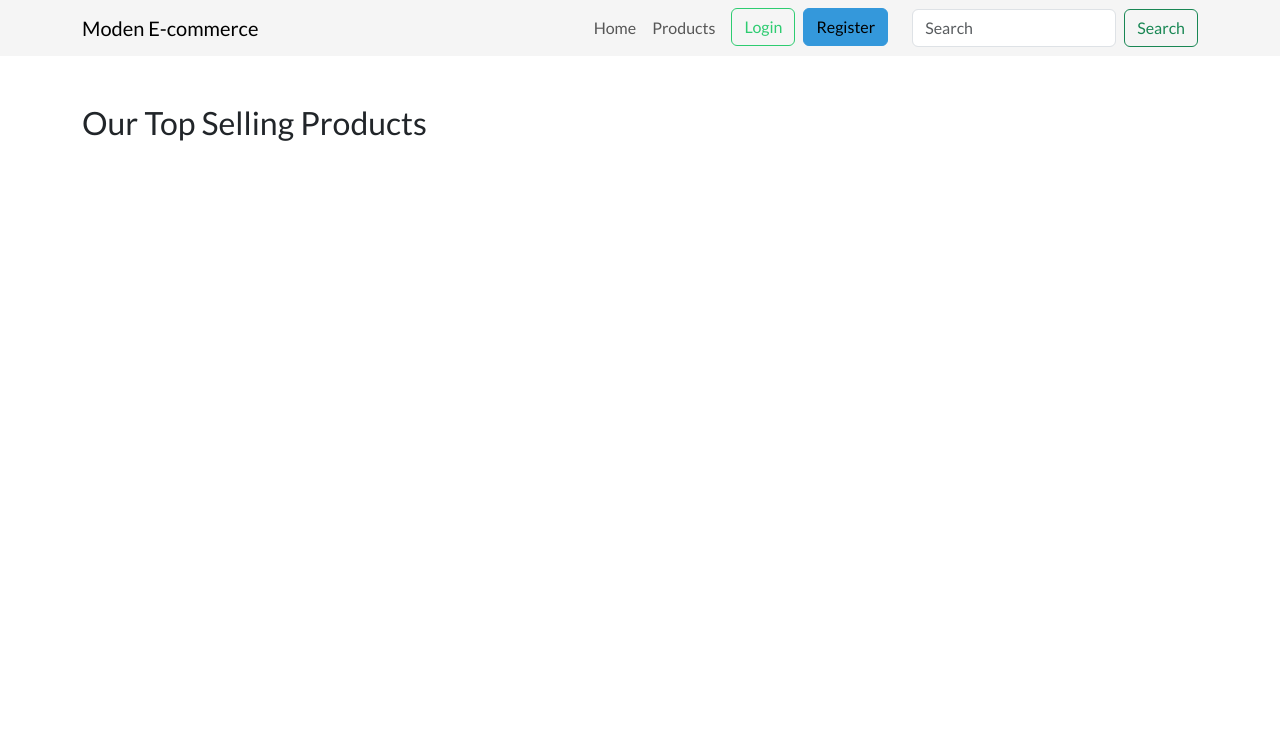
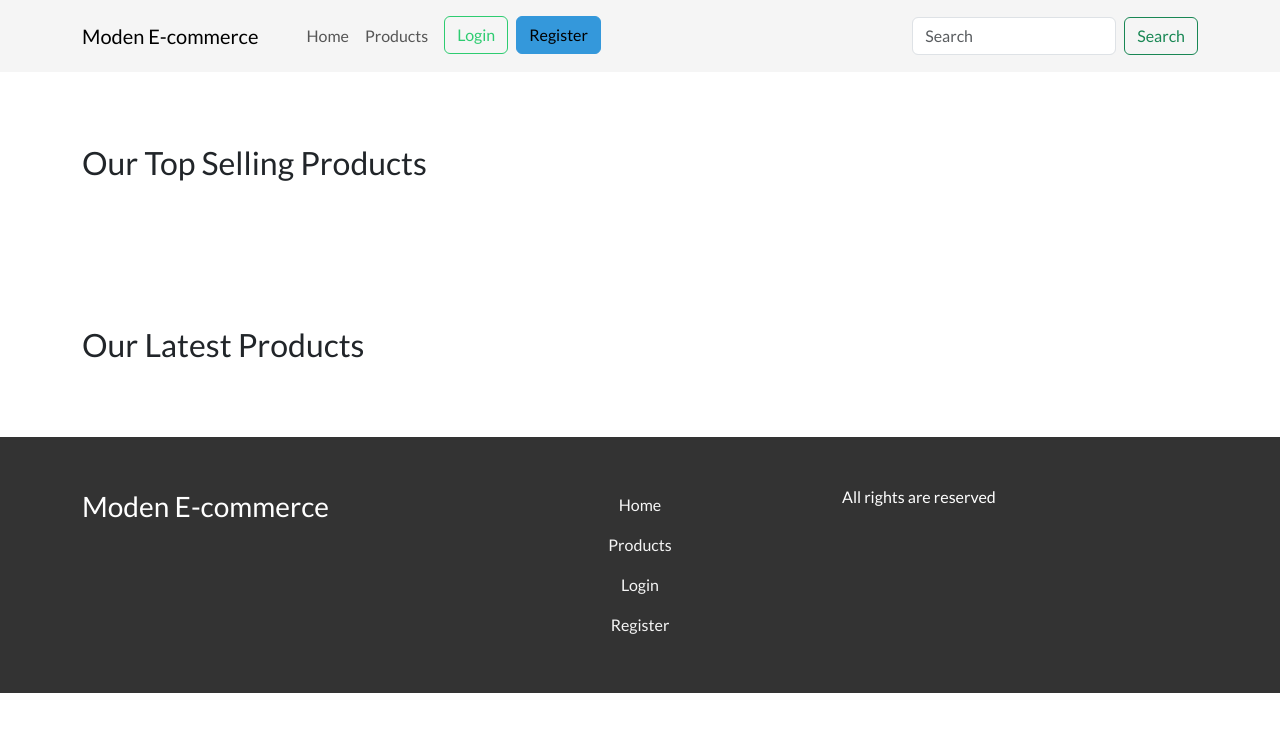
Before and after one commit to mostafaei2002/django-ecommerce, a Django app: template backend/templates/shop/index.html in a window 1280 px wide. Shown: the top 732 px of the page. Run offline with Django 5.2, Linux system fonts and the light colour scheme; the template is opened without the code that fills it, so the values that code supplies are empty; parts of the project's set-up code (start-up, migrations or seed data) failed here and were passed over; some libraries are stand-ins or nearby versions.

Commit message:
add simple index page

```diff
--- a/backend/shop/models.py
+++ b/backend/shop/models.py
@@ -32,6 +32,7 @@ class Product(models.Model):
     stock_quantity = models.PositiveIntegerField()
     sales = models.PositiveIntegerField()
     image = models.ImageField(upload_to="products")
+    created_at = models.DateTimeField(auto_now_add=True)
 
 
 class ProductReview(models.Model):
--- /dev/null
+++ b/backend/templates/shop/includes/footer.html
@@ -0,0 +1,21 @@
+<footer class="py-5 text-bg-dark">
+    <div class="container">
+        <div class="row">
+            <div class="col-md-4">
+                <span class="fs-3">Moden E-commerce</span>
+            </div>
+            <div class="col-md-4">
+                <nav class="nav justify-content-center flex-column align-items-center">
+                    <a class="nav-link link-light" href="/">Home</a>
+                    <a class="nav-link link-light" href="/products">Products</a>
+                    <a class="nav-link link-light" href="/login">Login</a>
+                    <a class="nav-link link-light" href="/register">Register</a>
+                </nav>
+
+            </div>
+            <div class="col-md-4">
+                <p>All rights are reserved</p>
+            </div>
+        </div>
+    </div>
+</footer>
--- a/backend/templates/shop/includes/navbar.html
+++ b/backend/templates/shop/includes/navbar.html
@@ -1,5 +1,5 @@
 <nav
-    class="navbar navbar-expand-sm navbar-light bg-light py-2"
+    class="navbar navbar-expand-sm navbar-light bg-light py-3"
 >
     <div class="container">
         <a class="navbar-brand" href="#">Moden E-commerce</a>
@@ -16,7 +16,7 @@
         </button>
         <div class="collapse navbar-collapse" id="collapsibleNavId">
             {% comment %} Navbar Items {% endcomment %}
-            <ul class="navbar-nav ms-auto me-4 mt-2 mt-lg-0">
+            <ul class="navbar-nav me-auto ms-4 mt-2 mt-lg-0">
                 <li class="nav-item">
                     <a class="nav-link" href="/">Home</a>
                 </li>
--- a/backend/templates/shop/index.html
+++ b/backend/templates/shop/index.html
@@ -7,7 +7,24 @@
 <div class="container">
     {% comment %} Top selling {% endcomment %}
     <section class="py-5">
-        <h2>Our Top Selling Products</h2>
+        <h2 class="my-4">Our Top Selling Products</h2>
+        <div class="row">
+            {% for product in top_selling_products%}
+            <div class="col-md-3">
+                <div class="card text-start">
+                    <img class="card-img-top" src="{{ product.image.url }}" alt="Title" />
+                    <div class="card-body">
+                        <h4 class="card-title">{{product.name}}</h4>
+                        <a class="btn btn-outline-dark" href="#">Purchase</a>
+                    </div>
+                </div>
+            </div>
+            {% endfor %}
+        </div>
+    </section>
+
+    <section class="py-5">
+        <h2 class="my-4">Our Latest Products</h2>
         <div class="row">
             {% for product in top_selling_products%}
             <div class="col-md-3">
@@ -23,4 +40,6 @@
         </div>
     </section>
 </div>
+
+{% include "shop/includes/footer.html" %}
 {% endblock %}
```
Also changed, not shown: backend/shop/views.py (+6 -1 lines), backend/shop/migrations/0003_product_created_at.py (added).
